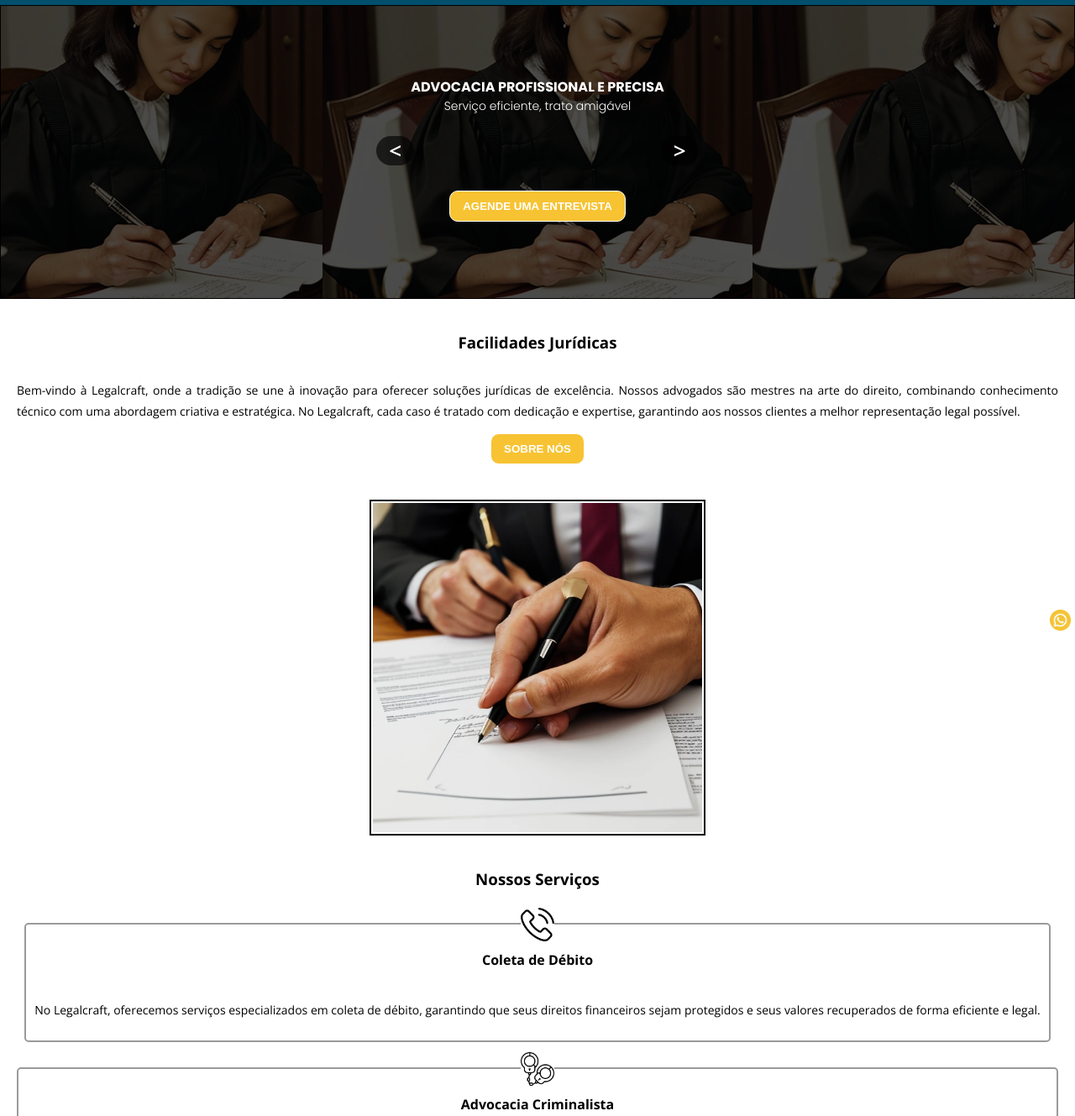
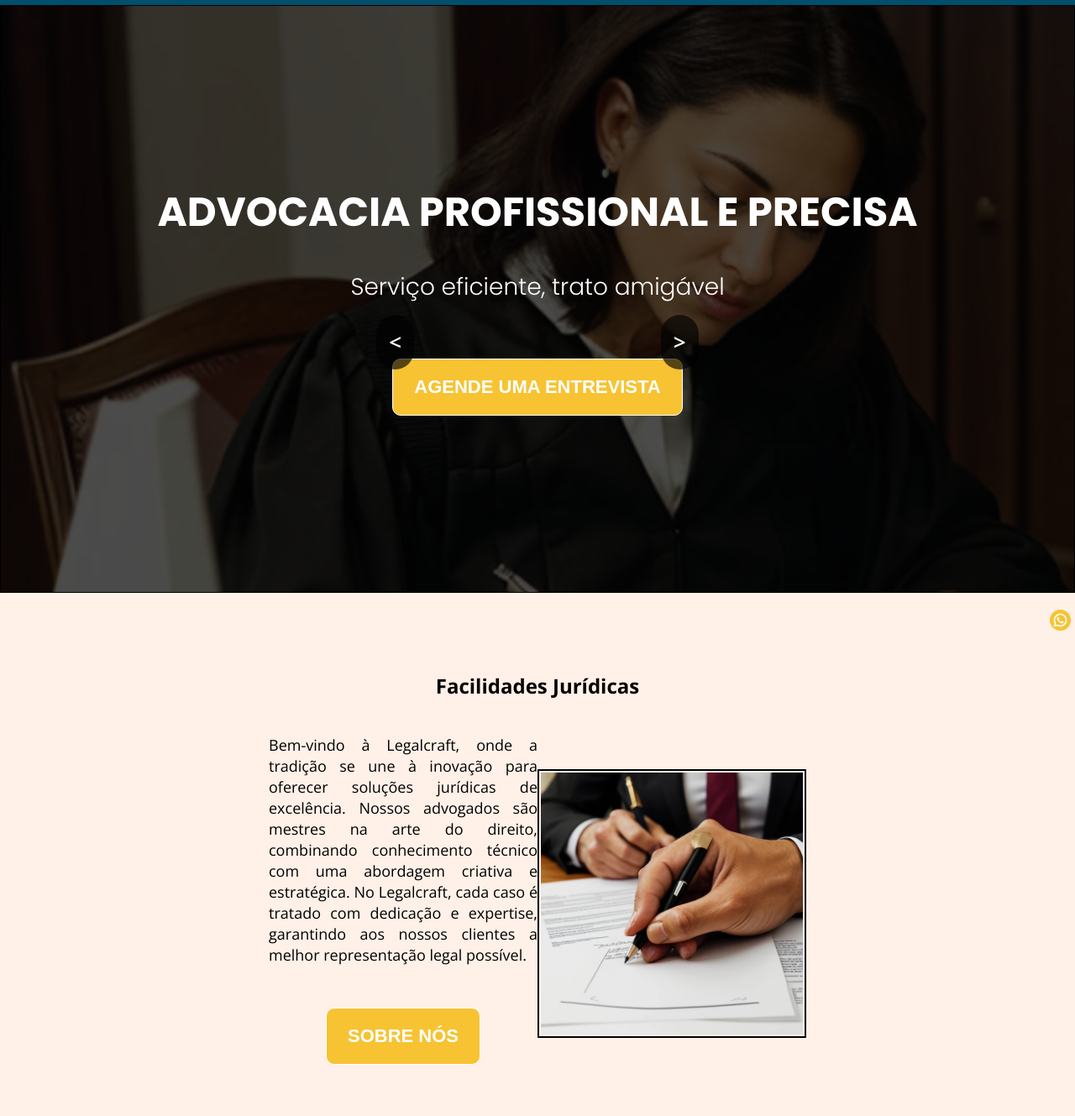
Before and after one commit to Dian-New-Dev/LP-4, a plain HTML site: page index.html in a window 1280 px wide. Shown: the part 44-1373 px from the top of the page at 84% size. Drawn offline with nearby package versions, Linux system fonts and the light colour scheme.

Commit message:
mobile and desktop done, still needs intermediate

```diff
--- a/index.html
+++ b/index.html
@@ -74,10 +74,17 @@
 
         <section class="dobra2-apresentacao">
             <h3 id="A">Facilidades Jurídicas</h3>
-            <p>Bem-vindo à Legalcraft, onde a tradição se une à inovação para oferecer soluções jurídicas de excelência. Nossos advogados são mestres na arte do direito, combinando conhecimento técnico com uma abordagem criativa e estratégica. No Legalcraft, cada caso é tratado com dedicação e expertise, garantindo aos nossos clientes a melhor representação legal possível.</p>
-            <button>SOBRE NÓS</button>
-            <br>
-            <img src="images/dobra2.webp" alt="Imagem de uma advogada segurando uma caneta">
+            <div class="dobra2-wrapper">
+                <div>
+                    <p>Bem-vindo à Legalcraft, onde a tradição se une à inovação para oferecer soluções jurídicas de excelência. Nossos advogados são mestres na arte do direito, combinando conhecimento técnico com uma abordagem criativa e estratégica. No Legalcraft, cada caso é tratado com dedicação e expertise, garantindo aos nossos clientes a melhor representação legal possível.</p>
+                    <button>SOBRE NÓS</button>
+                </div>
+                <div>
+                    <img src="images/dobra2.webp" alt="Imagem de uma advogada segurando uma caneta">
+                </div>
+
+
+            </div>
         </section>
 
         <section id="B" class="dobra3-nossos-servicos">
--- a/style.css
+++ b/style.css
@@ -7,6 +7,7 @@ html, body {
     margin: 0;
     padding: 0;
     width: 100%;
+    background-color: #fff1e8;
 }
 
 body {
@@ -19,6 +20,8 @@ main {
     margin: 0;
     width: 100%;
 }
+
+
 
 .sticky-whatsapp {
     position: fixed;
@@ -48,6 +51,22 @@ main p {
     line-height: 25px;
 }
 
+@media (min-width: 1025px) {
+    main p {
+        font-size: 18px;
+    }
+}
+
+h3 {
+    font-size: 20px;
+}
+
+@media (min-width: 1025px) {
+    h3 {
+        font-size: 24px;
+    }
+}
+
 main button {
     color: white;
     background-color: rgb(247, 195, 51);
@@ -56,6 +75,21 @@ main button {
     border-radius: 10px;
     margin-bottom: 20px;
     font-weight: 600;
+    transition: color 0.3s ease;
+    cursor: pointer;
+}
+
+main button:hover {
+    color: rgb(37, 68, 1);
+
+}
+
+@media (min-width: 1025px) {
+    main button {
+        font-size: 22px;
+        margin: 32px;
+        padding: 20px 25px;
+    }
 }
 
 a {
@@ -64,6 +98,10 @@ a {
     font-family: "Open Sans", sans-serif;
     font-size: 20px;
     font-weight: 600;
+}
+
+a:hover {
+    color: rgb(18, 34, 0);
 }
 
 
@@ -82,11 +120,25 @@ h1 {
     margin-bottom: 0;
 }
 
+@media (min-width: 1025px) {
+    h1 {
+        font-size: 48px;
+        margin: 32px;
+    }
+}
+
 h2 {
     font-size: 14px;
     font-weight: 300;
     margin-top: -50px;
     margin-bottom: 90px;
+}
+
+@media (min-width: 1025px) {
+    h2 {
+        font-size: 28px;
+        margin-bottom: 32px;
+    }
 }
 
 .h1A, .h2A {
@@ -125,6 +177,7 @@ nav {
     display: flex;
     align-items: center;
     width: 100px;
+    margin-right: 100px;
 
 }
 
@@ -223,6 +276,7 @@ nav {
     background-color: hsla(0, 0%, 1%, 0.712);
     background-blend-mode: saturation;
     background-position: center;
+    background-size: auto;
     transition: background-image 0.5s ease;
     color: white;
     display: flex;
@@ -230,8 +284,14 @@ nav {
     justify-content: center;
     align-items: center;
     z-index: 99;
+}
 
-
+@media (min-width: 1025px) {
+    .dobra1-titulo {
+        height: 700px;
+        background-size: cover;
+        background-position: 50% 25%;
+    }
 }
 
 .arrow-left {
@@ -247,6 +307,15 @@ nav {
     color: white;
     font-weight: 600;
     transition: transform 0.5s ease;
+    cursor: pointer;
+}
+
+@media (min-width: 1025px) {
+    .arrow-left {
+        top: 49%;
+        padding: 20px 5px;
+
+    }
 }
 
 .arrow-right {
@@ -262,7 +331,15 @@ nav {
     color: white;
     font-weight: 600;
     transition: transform 0.5s ease;
+    cursor: pointer;
 
+}
+
+@media (min-width: 1025px) {
+    .arrow-right {
+        top: 49%;
+        padding: 20px 5px;
+    }
 }
 
 .dobra2-apresentacao {
@@ -270,6 +347,32 @@ nav {
     display: flex;
     flex-direction: column;
     align-items: center;
+}
+
+.dobra2-wrapper {
+    display: flex;
+    flex-direction: column;
+    align-items: center;
+}
+
+@media (min-width: 1025px) {
+    .dobra2-wrapper {
+        flex-direction: row;
+    }
+}
+
+@media (min-width: 1025px) {
+    .dobra2-wrapper > :nth-child(1) {
+        flex: 0.5;
+        text-align: center;
+    }
+}
+
+@media (min-width: 1025px) {
+    .dobra2-wrapper > :nth-child(2) {
+        flex: 0.5;
+        text-align: center;
+    }
 }
 
 .dobra2-apresentacao img {
@@ -309,6 +412,14 @@ nav {
 
 }
 
+@media (min-width: 1025px) {
+    .dobra3-paineis {
+        padding: 50px;
+        width: 600px;
+        height: 300px;
+    }
+}
+
 .dobra3-paineis p {
     text-align: center;
 }
@@ -332,6 +443,7 @@ nav {
 
 .FAQ-questions-wrapper {
     padding: 0px 20px;
+
 }
 
 .question-wrapper {
@@ -346,6 +458,7 @@ nav {
 
 .togagble-question {
     width: 90%;
+    cursor: pointer;
 }
 
 
@@ -383,6 +496,13 @@ nav {
     text-align: center;
 }
 
+@media (min-width: 1025px) {
+    .dobra5-CTA {
+        background-size: 100%;
+        background-position: 0% 25%;
+    }
+}
+
 .dobra5-CTA p {
     font-weight: 600;
 }
@@ -395,6 +515,13 @@ nav {
     display: flex;
     flex-direction: column;
     align-items: center;
+}
+
+@media (min-width: 1025px) {
+    .postagens-wrapper {
+        flex-direction: row;
+        justify-content: space-around;
+    }
 }
 
 .blog-post-panel {
@@ -410,6 +537,21 @@ nav {
     margin-bottom: 10px;
     border-radius: 5px;
 
+}
+
+.blog-post-panel:hover {
+    transform: scale(1.05);
+}
+
+@media (min-width: 1025px) {
+    .blog-post-panel {
+        width: 30%;
+        height: 300px;
+        box-shadow: 10px 10px 5px -7px rgba(0,0,0,0.75);
+        -webkit-box-shadow: 10px 10px 5px -7px rgba(0,0,0,0.75);
+        -moz-box-shadow: 10px 10px 5px -7px rgba(0,0,0,0.75);
+
+    }
 }
 
 .blog-post-panel p {
@@ -446,6 +588,25 @@ nav {
     background-blend-mode: hue;
     margin-bottom: 20px;
 }
+
+@media (min-width: 1025px) {
+    .postagens-wrapper div:nth-child(3) {
+        margin-bottom: 10px;
+    }
+}
+
+
+
+@media (min-width: 1025px) {
+    .dobra2-apresentacao, .dobra3-nossos-servicos, .dobra4-FAQ,
+    .dobra5-CTA, .dobra6-blog {
+        margin: 50px 300px;    }
+}
+
+
+
+
+
 
 footer {
     background-color: #004f6d;
```
